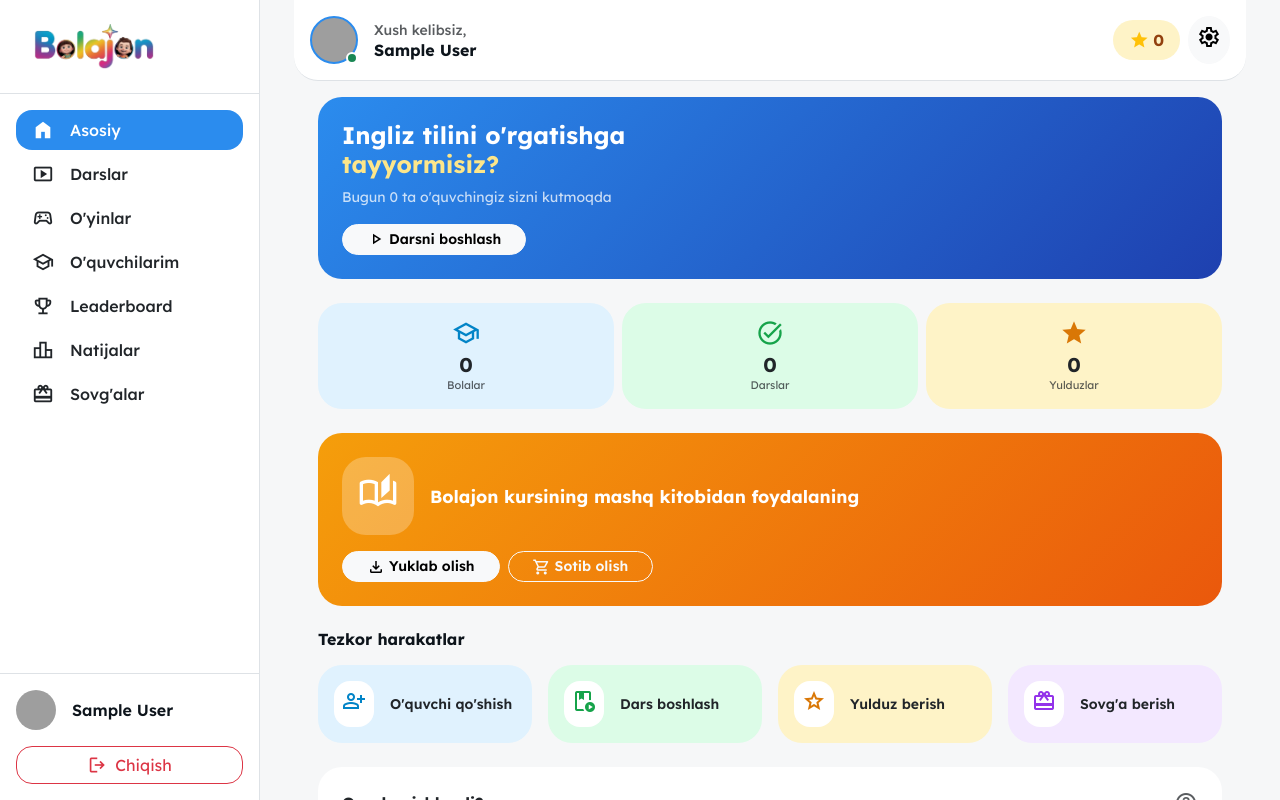
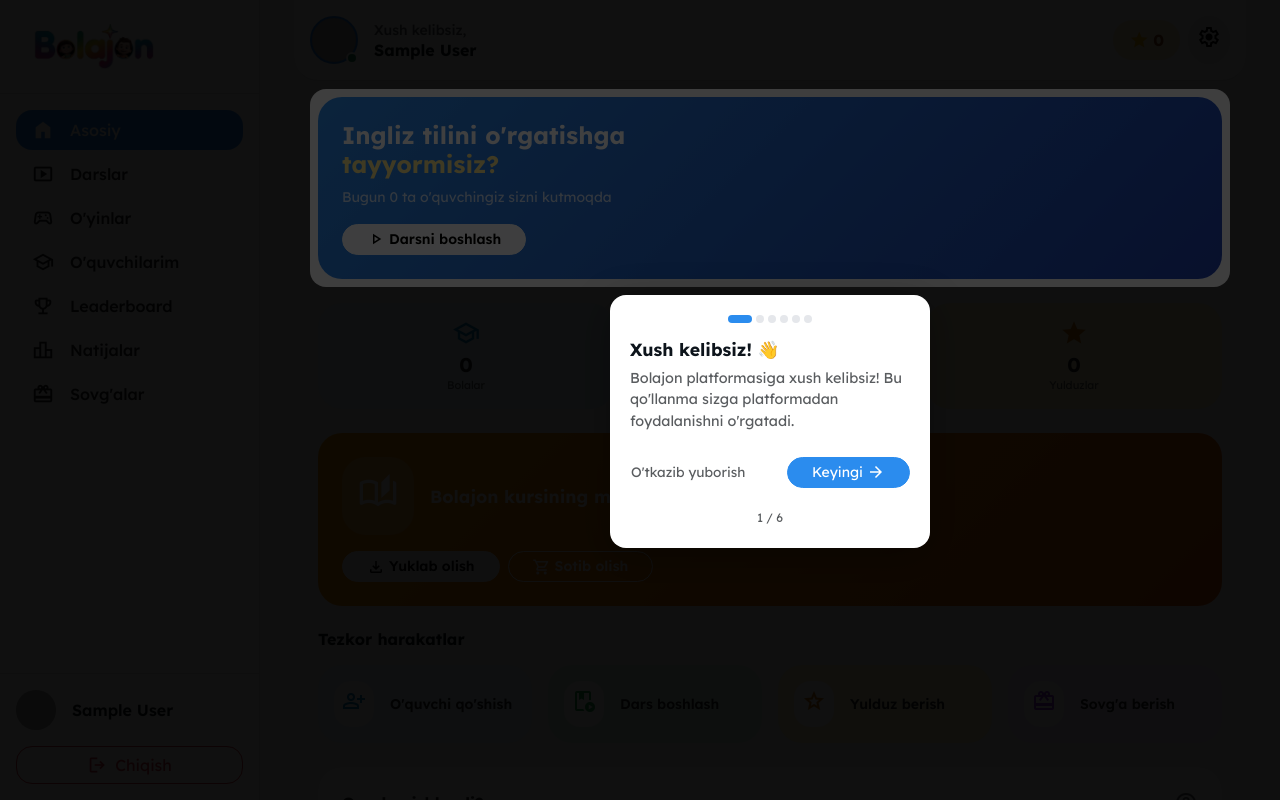
Before and after one commit to Lakodros-dev/Bolajon, a Next.js app: page /dashboard in a window 1280 px wide. Shown: the top 800 px of the page. Built offline with nearby package versions, Linux system fonts and the light colour scheme; no server answers; sample sign-in values are in the browser's storage; grey boxes are pictures that could not be loaded.

Commit message:
Add interactive onboarding guide for new users

```diff
--- a/app/dashboard/page.js
+++ b/app/dashboard/page.js
@@ -3,11 +3,12 @@
 import { useState, useEffect } from 'react';
 import { useData } from '@/context/DataContext';
 import Header from '@/components/dashboard/Header';
+import Onboarding from '@/components/Onboarding';
 import Link from 'next/link';
 
 const quickActions = [
-    { icon: 'person_add', label: "O'quvchi qo'shish", href: '/dashboard/students/add', color: '#E0F2FE', iconColor: '#0284c7' },
-    { icon: 'play_lesson', label: 'Dars boshlash', href: '/dashboard/lessons', color: '#DCFCE7', iconColor: '#16a34a' },
+    { icon: 'person_add', label: "O'quvchi qo'shish", href: '/dashboard/students/add', color: '#E0F2FE', iconColor: '#0284c7', tour: 'add-student' },
+    { icon: 'play_lesson', label: 'Dars boshlash', href: '/dashboard/lessons', color: '#DCFCE7', iconColor: '#16a34a', tour: 'start-lesson' },
     { icon: 'star', label: 'Yulduz berish', href: '/dashboard/students', color: '#FEF3C7', iconColor: '#d97706' },
     { icon: 'redeem', label: "Sovg'a berish", href: '/dashboard/rewards', color: '#F3E8FF', iconColor: '#9333ea' },
 ];
@@ -53,7 +54,7 @@ export default function DashboardPage() {
 
             <main className="p-3">
                 {/* Welcome Banner */}
-                <div className="card border-0 rounded-4 mb-4 overflow-hidden" style={{ background: 'linear-gradient(135deg, #2b8cee 0%, #1e40af 100%)' }}>
+                <div data-tour="welcome" className="card border-0 rounded-4 mb-4 overflow-hidden" style={{ background: 'linear-gradient(135deg, #2b8cee 0%, #1e40af 100%)' }}>
                     <div className="card-body text-white p-4">
                         <h2 className="h4 fw-bold mb-2">
                             Ingliz tilini o'rgatishga <br />
@@ -70,7 +71,7 @@ export default function DashboardPage() {
                 </div>
 
                 {/* Stats Cards */}
-                <div className="row g-2 mb-4">
+                <div data-tour="stats" className="row g-2 mb-4">
                     <div className="col-4">
                         <div className="card border-0 rounded-4 h-100 card-pastel-blue">
                             <div className="card-body text-center p-2 p-sm-3">
@@ -101,7 +102,7 @@ export default function DashboardPage() {
                 </div>
 
                 {/* Book Promo Card */}
-                <div className="card border-0 rounded-4 mb-4 overflow-hidden" style={{ background: 'linear-gradient(135deg, #f59e0b 0%, #ea580c 100%)' }}>
+                <div data-tour="book" className="card border-0 rounded-4 mb-4 overflow-hidden" style={{ background: 'linear-gradient(135deg, #f59e0b 0%, #ea580c 100%)' }}>
                     <div className="card-body text-white p-4">
                         <div className="d-flex align-items-center gap-3">
                             <Link href="/dashboard/book" className="rounded-4 p-3 bg-white bg-opacity-25 text-white text-decoration-none" style={{ cursor: 'pointer' }}>
@@ -133,11 +134,15 @@ export default function DashboardPage() {
 
                 {/* Quick Actions */}
                 <h3 className="h6 fw-bold mb-3">Tezkor harakatlar</h3>
-                <div className="row g-3 mb-4">
+                <div data-tour="quick-actions" className="row g-3 mb-4">
                     {quickActions.map((action, index) => (
                         <div key={index} className="col-6 col-lg-3">
                             <Link href={action.href} prefetch={true} className="text-decoration-none">
-                                <div className="card border-0 rounded-4 lesson-card h-100" style={{ backgroundColor: action.color }}>
+                                <div
+                                    data-tour={action.tour}
+                                    className="card border-0 rounded-4 lesson-card h-100"
+                                    style={{ backgroundColor: action.color }}
+                                >
                                     <div className="card-body p-3 d-flex flex-column flex-lg-row align-items-center gap-3">
                                         <div className="rounded-3 p-2" style={{ backgroundColor: 'white' }}>
                                             <span className="material-symbols-outlined" style={{ color: action.iconColor, fontSize: '24px' }}>
@@ -270,6 +275,9 @@ export default function DashboardPage() {
                     </div>
                 </div>
             )}
+
+            {/* Onboarding Guide */}
+            <Onboarding />
         </div>
     );
 }
--- /dev/null
+++ b/components/Onboarding.js
@@ -0,0 +1,264 @@
+'use client';
+
+import { useState, useEffect, useCallback } from 'react';
+
+/**
+ * Onboarding Guide Component
+ * Interactive step-by-step tour for new users
+ */
+
+const ONBOARDING_STEPS = [
+    {
+        target: '[data-tour="welcome"]',
+        title: 'Xush kelibsiz! 👋',
+        content: "Bolajon platformasiga xush kelibsiz! Bu qo'llanma sizga platformadan foydalanishni o'rgatadi.",
+        position: 'bottom'
+    },
+    {
+        target: '[data-tour="stats"]',
+        title: 'Statistika 📊',
+        content: "Bu yerda o'quvchilaringiz soni, o'tilgan darslar va yig'ilgan yulduzlarni ko'rishingiz mumkin.",
+        position: 'bottom'
+    },
+    {
+        target: '[data-tour="book"]',
+        title: 'Mashq kitobi 📚',
+        content: "Bolajon kursining mashq kitobini yuklab oling yoki onlayn o'qing. Bosmaxona variantini ham sotib olishingiz mumkin.",
+        position: 'top'
+    },
+    {
+        target: '[data-tour="quick-actions"]',
+        title: 'Tezkor harakatlar ⚡',
+        content: "Bu tugmalar orqali tez o'quvchi qo'shish, dars boshlash, yulduz va sovg'a berishingiz mumkin.",
+        position: 'top'
+    },
+    {
+        target: '[data-tour="add-student"]',
+        title: "O'quvchi qo'shish 👤",
+        content: "Birinchi qadamingiz - o'quvchilaringizni qo'shing. Har bir bola uchun ism kiriting.",
+        position: 'bottom'
+    },
+    {
+        target: '[data-tour="start-lesson"]',
+        title: 'Dars boshlash 🎬',
+        content: "Video darslarni tomosha qiling va bolalarga ingliz tilini o'rgating.",
+        position: 'bottom'
+    }
+];
+
+export default function Onboarding({ onComplete }) {
+    const [isActive, setIsActive] = useState(false);
+    const [currentStep, setCurrentStep] = useState(0);
+    const [tooltipStyle, setTooltipStyle] = useState({});
+    const [highlightStyle, setHighlightStyle] = useState({});
+
+    useEffect(() => {
+        // Check if onboarding was completed
+        const completed = localStorage.getItem('onboarding_completed');
+        if (!completed) {
+            // Delay to let page render
+            setTimeout(() => setIsActive(true), 1000);
+        }
+    }, []);
+
+    const calculatePosition = useCallback(() => {
+        const step = ONBOARDING_STEPS[currentStep];
+        const element = document.querySelector(step.target);
+
+        if (!element) {
+            // If element not found, try next step
+            if (currentStep < ONBOARDING_STEPS.length - 1) {
+                setCurrentStep(prev => prev + 1);
+            }
+            return;
+        }
+
+        const rect = element.getBoundingClientRect();
+        const scrollTop = window.scrollY || document.documentElement.scrollTop;
+        const scrollLeft = window.scrollX || document.documentElement.scrollLeft;
+
+        // Highlight position
+        setHighlightStyle({
+            top: rect.top + scrollTop - 8,
+            left: rect.left + scrollLeft - 8,
+            width: rect.width + 16,
+            height: rect.height + 16,
+        });
+
+        // Tooltip position
+        const tooltipWidth = Math.min(320, window.innerWidth - 32);
+        let tooltipTop, tooltipLeft;
+
+        if (step.position === 'bottom') {
+            tooltipTop = rect.bottom + scrollTop + 16;
+            tooltipLeft = Math.max(16, Math.min(
+                rect.left + scrollLeft + (rect.width / 2) - (tooltipWidth / 2),
+                window.innerWidth - tooltipWidth - 16
+            ));
+        } else if (step.position === 'top') {
+            tooltipTop = rect.top + scrollTop - 180;
+            tooltipLeft = Math.max(16, Math.min(
+                rect.left + scrollLeft + (rect.width / 2) - (tooltipWidth / 2),
+                window.innerWidth - tooltipWidth - 16
+            ));
+        }
+
+        setTooltipStyle({
+            top: tooltipTop,
+            left: tooltipLeft,
+            width: tooltipWidth,
+        });
+
+        // Scroll element into view
+        element.scrollIntoView({ behavior: 'smooth', block: 'center' });
+    }, [currentStep]);
+
+    useEffect(() => {
+        if (isActive) {
+            calculatePosition();
+            window.addEventListener('resize', calculatePosition);
+            return () => window.removeEventListener('resize', calculatePosition);
+        }
+    }, [isActive, currentStep, calculatePosition]);
+
+    const handleNext = () => {
+        if (currentStep < ONBOARDING_STEPS.length - 1) {
+            setCurrentStep(prev => prev + 1);
+        } else {
+            handleComplete();
+        }
+    };
+
+    const handlePrev = () => {
+        if (currentStep > 0) {
+            setCurrentStep(prev => prev - 1);
+        }
+    };
+
+    const handleSkip = () => {
+        handleComplete();
+    };
+
+    const handleComplete = () => {
+        setIsActive(false);
+        localStorage.setItem('onboarding_completed', 'true');
+        if (onComplete) onComplete();
+    };
+
+    if (!isActive) return null;
+
+    const step = ONBOARDING_STEPS[currentStep];
+
+    return (
+        <>
+            {/* Overlay */}
+            <div
+                className="onboarding-overlay"
+                style={{
+                    position: 'fixed',
+                    top: 0,
+                    left: 0,
+                    right: 0,
+                    bottom: 0,
+                    backgroundColor: 'rgba(0, 0, 0, 0.75)',
+                    zIndex: 9998,
+                }}
+                onClick={handleSkip}
+            />
+
+            {/* Highlight */}
+            <div
+                className="onboarding-highlight"
+                style={{
+                    position: 'absolute',
+                    ...highlightStyle,
+                    borderRadius: '16px',
+                    boxShadow: '0 0 0 9999px rgba(0, 0, 0, 0.75)',
+                    zIndex: 9999,
+                    pointerEvents: 'none',
+                    transition: 'all 0.3s ease',
+                }}
+            />
+
+            {/* Tooltip */}
+            <div
+                className="onboarding-tooltip"
+                style={{
+                    position: 'absolute',
+                    ...tooltipStyle,
+                    backgroundColor: 'white',
+                    borderRadius: '16px',
+                    padding: '20px',
+                    zIndex: 10000,
+                    boxShadow: '0 10px 40px rgba(0,0,0,0.3)',
+                    transition: 'all 0.3s ease',
+                }}
+            >
+                {/* Progress dots */}
+                <div className="d-flex justify-content-center gap-1 mb-3">
+                    {ONBOARDING_STEPS.map((_, index) => (
+                        <div
+                            key={index}
+                            style={{
+                                width: index === currentStep ? '24px' : '8px',
+                                height: '8px',
+                                borderRadius: '4px',
+                                backgroundColor: index === currentStep ? '#2b8cee' : '#e5e7eb',
+                                transition: 'all 0.3s ease',
+                            }}
+                        />
+                    ))}
+                </div>
+
+                {/* Content */}
+                <h4 className="fw-bold mb-2" style={{ fontSize: '1.1rem' }}>{step.title}</h4>
+                <p className="text-muted mb-4" style={{ fontSize: '0.9rem', lineHeight: 1.5 }}>{step.content}</p>
+
+                {/* Navigation */}
+                <div className="d-flex justify-content-between align-items-center">
+                    <button
+                        onClick={handleSkip}
+                        className="btn btn-link text-muted text-decoration-none p-0"
+                        style={{ fontSize: '0.85rem' }}
+                    >
+                        O'tkazib yuborish
+                    </button>
+
+                    <div className="d-flex gap-2">
+                        {currentStep > 0 && (
+                            <button
+                                onClick={handlePrev}
+                                className="btn btn-light btn-sm rounded-pill px-3"
+                            >
+                                <span className="material-symbols-outlined" style={{ fontSize: '18px' }}>arrow_back</span>
+                            </button>
+                        )}
+                        <button
+                            onClick={handleNext}
+                            className="btn btn-primary btn-sm rounded-pill px-4 d-flex align-items-center gap-1"
+                        >
+                            {currentStep === ONBOARDING_STEPS.length - 1 ? (
+                                <>
+                                    Tayyor
+                                    <span className="material-symbols-outlined" style={{ fontSize: '18px' }}>check</span>
+                                </>
+                            ) : (
+                                <>
+                                    Keyingi
+                                    <span className="material-symbols-outlined" style={{ fontSize: '18px' }}>arrow_forward</span>
+                                </>
+                            )}
+                        </button>
+                    </div>
+                </div>
+
+                {/* Step counter */}
+                <div className="text-center mt-3">
+                    <span className="text-muted" style={{ fontSize: '0.75rem' }}>
+                        {currentStep + 1} / {ONBOARDING_STEPS.length}
+                    </span>
+                </div>
+            </div>
+        </>
+    );
+}
```
